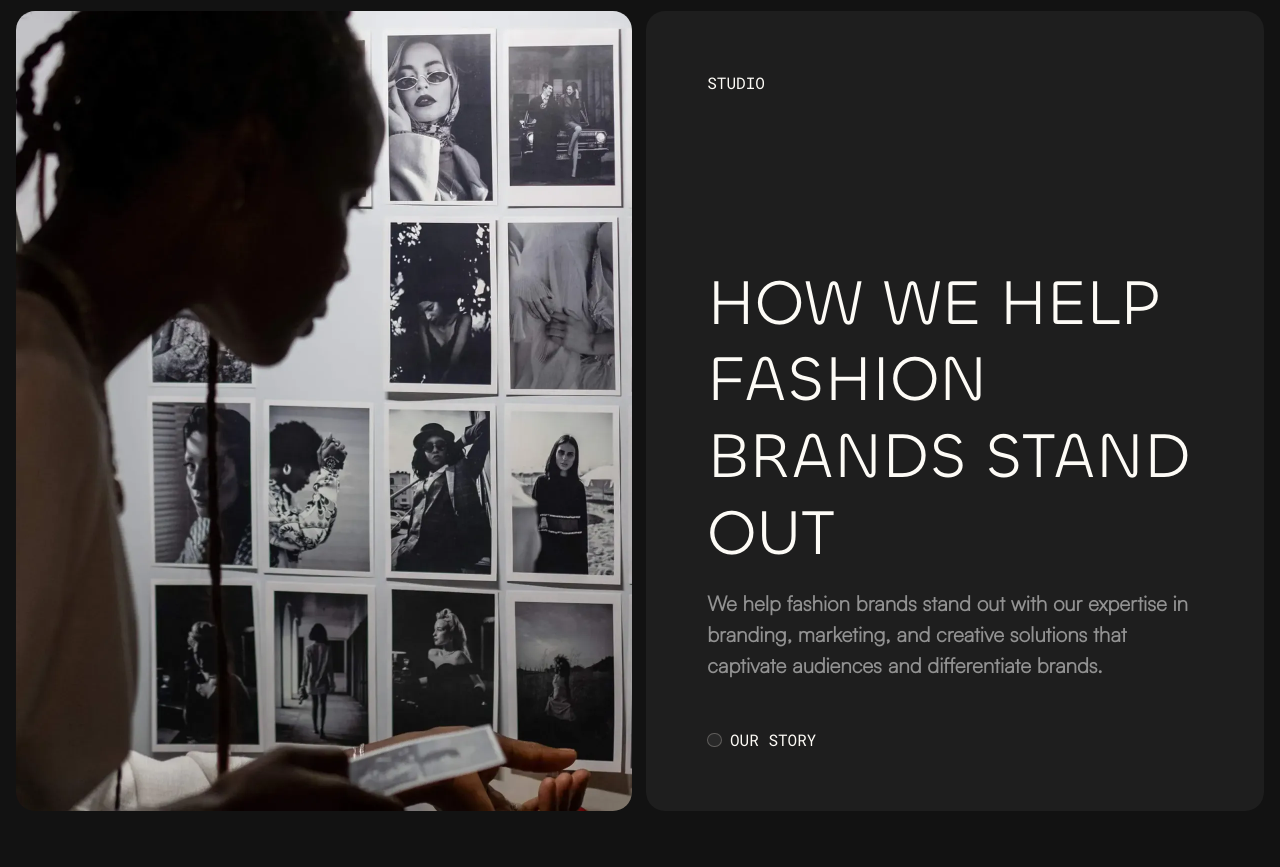
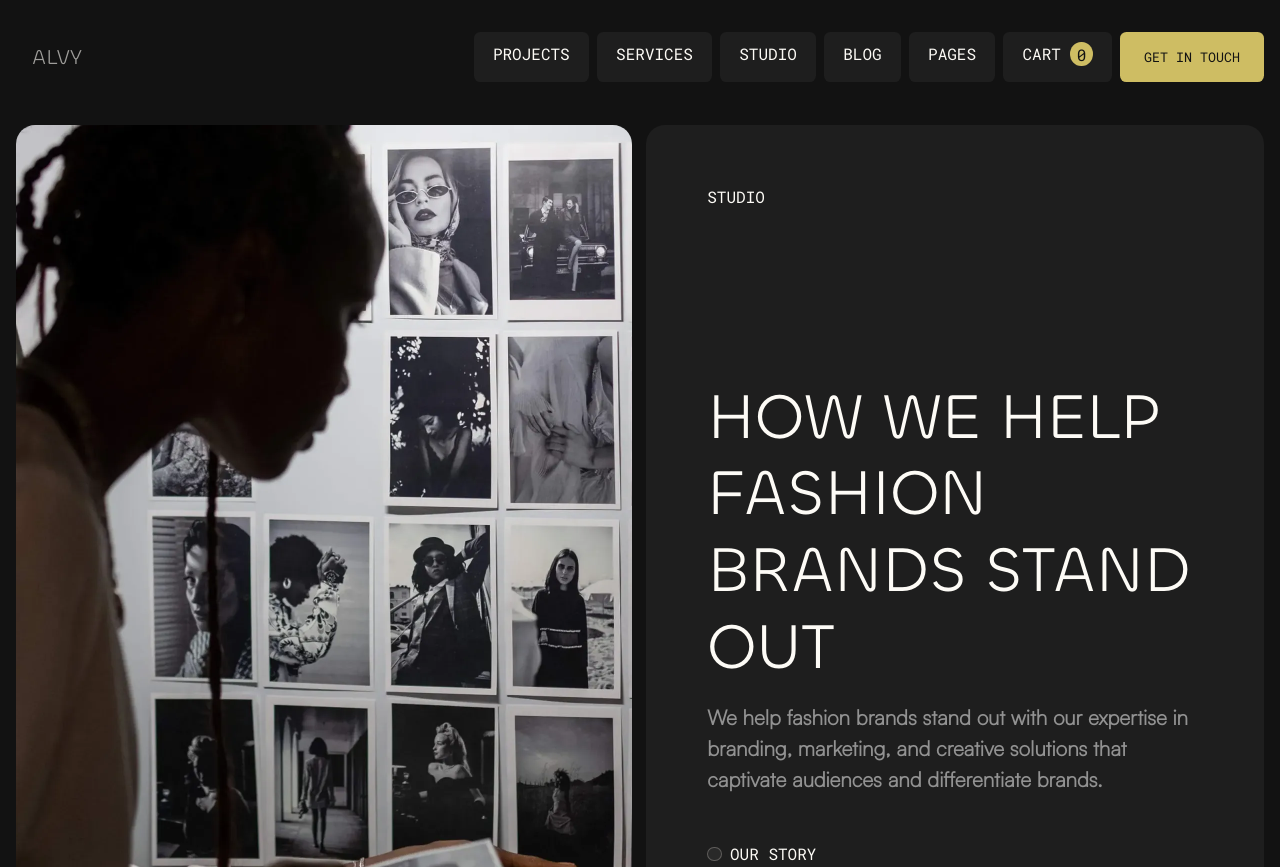
Before and after one commit to jaiprasaddev/Alvy, a plain HTML site: page index.html in a window 1280 px wide. Shown: the top 867 px of the page. Drawn offline with nearby package versions, Linux system fonts and the light colour scheme.

Commit message:
Add responsive navigation header to main layout
Introduced a new header section with navigation elements in index.html and styled it in style.scss and style.css for both mobile and desktop views. The navigation adapts responsively, showing different elements based on screen size, and includes links, a cart indicator, and a 'Get in Touch' button.

```diff
--- a/index.html
+++ b/index.html
@@ -12,6 +12,32 @@
 </head>
 <body>
     <main>
+
+        <header>
+            <div class="nav">
+                <div class="nav-logo"><h1>ALVY</h1></div>
+                <div class="nav-res1">
+                    <a href="#">CART <span>0</span></a>
+                    <a href="#"><i class="ri-menu-line"></i></a>
+                </div>
+                <div class="nav-res2">
+                    <div class="links">
+                        <a href="#">PROJECTS</a>
+                    <a href="#">SERVICES</a>
+                    <a href="#">STUDIO</a>
+                    <a href="#">BLOG</a>
+                    <a href="#">PAGES</a>
+                    <a href="#">CART <span>0</span></a>
+                    <button>GET IN TOUCH</button>
+                    </div>
+                </div>
+            </div>
+
+        </header>
+
+
+
+
         <section class="hero">
             <div class="hero-top">
                 <img src="./assets/images/hero.webp" alt="">
--- a/style.scss
+++ b/style.scss
@@ -32,6 +32,55 @@ main{
     width: 100%;
     height: 100%;
     background-color: #121212;
+
+    header{
+        width: 100%;
+        padding: 2rem 1rem;
+        .nav{
+            width: 100%;
+            display: flex;
+            justify-content: space-between;
+            align-items: center;
+            .nav-logo{
+                margin-left: 1rem;
+                h1{
+                    font-family: chillax;
+                    font-weight: 400;
+                    font-size: 1.3rem;
+                    opacity: 0.6;
+                }
+            }
+
+            .nav-res1{
+
+                display: flex;
+                gap: 1rem;
+                a{
+                    text-decoration: none;
+                    font-family: wof;
+                    background: #1E1E1E;
+                    padding: 0.7rem 1.2rem;
+                    text-align: center;
+                    border-radius: 0.4rem;
+                    i{
+                        font-size: 1.5rem;
+                    }
+                    span{
+                        background: #CEBD63;
+                        border: none;
+                        color: #121212;
+                        border-radius: 50%;
+                        padding: 0.1rem 0.4rem;
+                    }
+                }
+            }
+            .nav-res2{
+                display: none;
+            }
+        }
+    }
+
+
     section.hero{
         width: 100%;
         padding: 0.7rem 1rem;
@@ -486,6 +535,8 @@ main{
 
     }
 
+
+
 }
 
 
@@ -598,6 +649,51 @@ main{
 
 @media screen and (min-width: 990px){
     main{
+        max-width: 1800px;
+        margin: 0 auto;
+        header{
+            .nav{
+                .nav-res1{
+                    display: none;
+                }
+                .nav-res2{
+                    display: block;
+                    .links{
+                        display: flex;
+                        gap: 0.5rem;
+                        a{
+                            text-decoration: none;
+                            font-family: wof;
+                            background: #1E1E1E;
+                            padding: 0.7rem 1.2rem;
+                            text-align: center;
+                            border-radius: 0.4rem;
+                            i{
+                                font-size: 1.5rem;
+                            }
+                            span{
+                                background: #CEBD63;
+                                border: none;
+                                color: #121212;
+                                border-radius: 50%;
+                                padding: 0.1rem 0.4rem;
+                            }
+                        }
+
+                        button{
+                            background: #CEBD63;
+                            border: none;
+                            border-radius: 0.4rem;
+                            padding: 1rem 1.5rem;
+                            font-family: wof;
+                            color: #121212;
+                        }
+                    }
+                }
+            }
+        }
+
+
         section.hero{
             display: flex;
             flex-direction: row;
```
Also changed, not shown: style.css, 1 other file.
